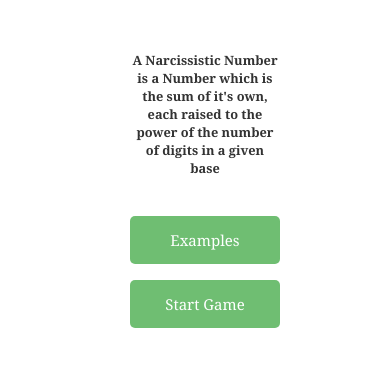
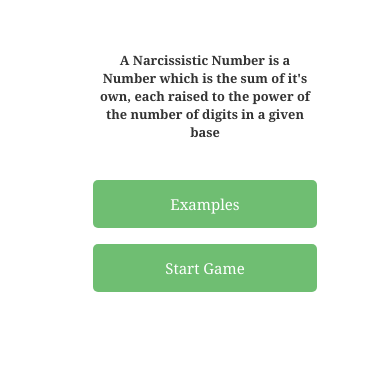
Before and after one commit to Akinmyde/Narcissistic, a plain HTML site: page index.html in a window 390 px wide. Drawn offline with Linux system fonts and the light colour scheme.

Commit message:
update responsiveness

```diff
--- a/style.css
+++ b/style.css
@@ -4,8 +4,8 @@ body {
 }
 
 .container {
-    margin: 5% 30%;
-    width: 40%;
+    margin: 5% 20%;
+    width: 60%;
     padding: 20px 10px;
     background-color: white;
     border-radius: 15px;
```
